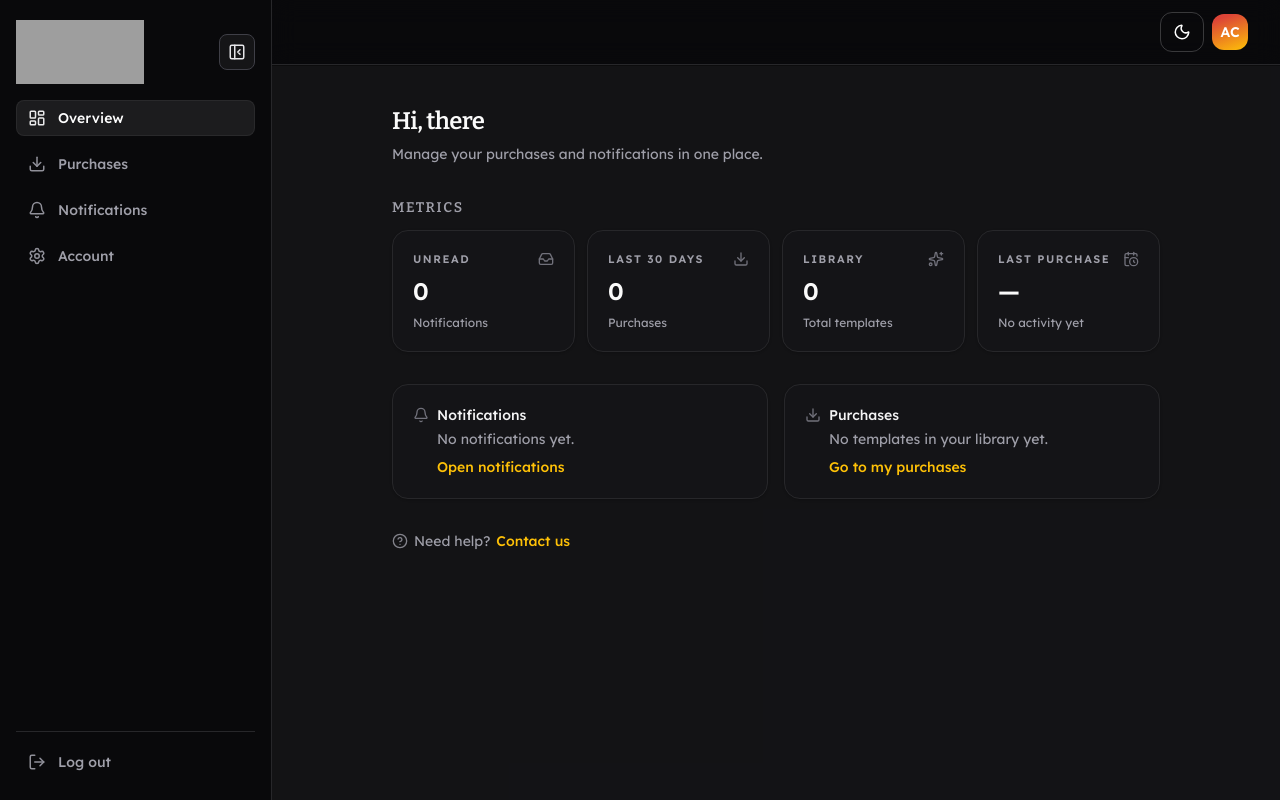
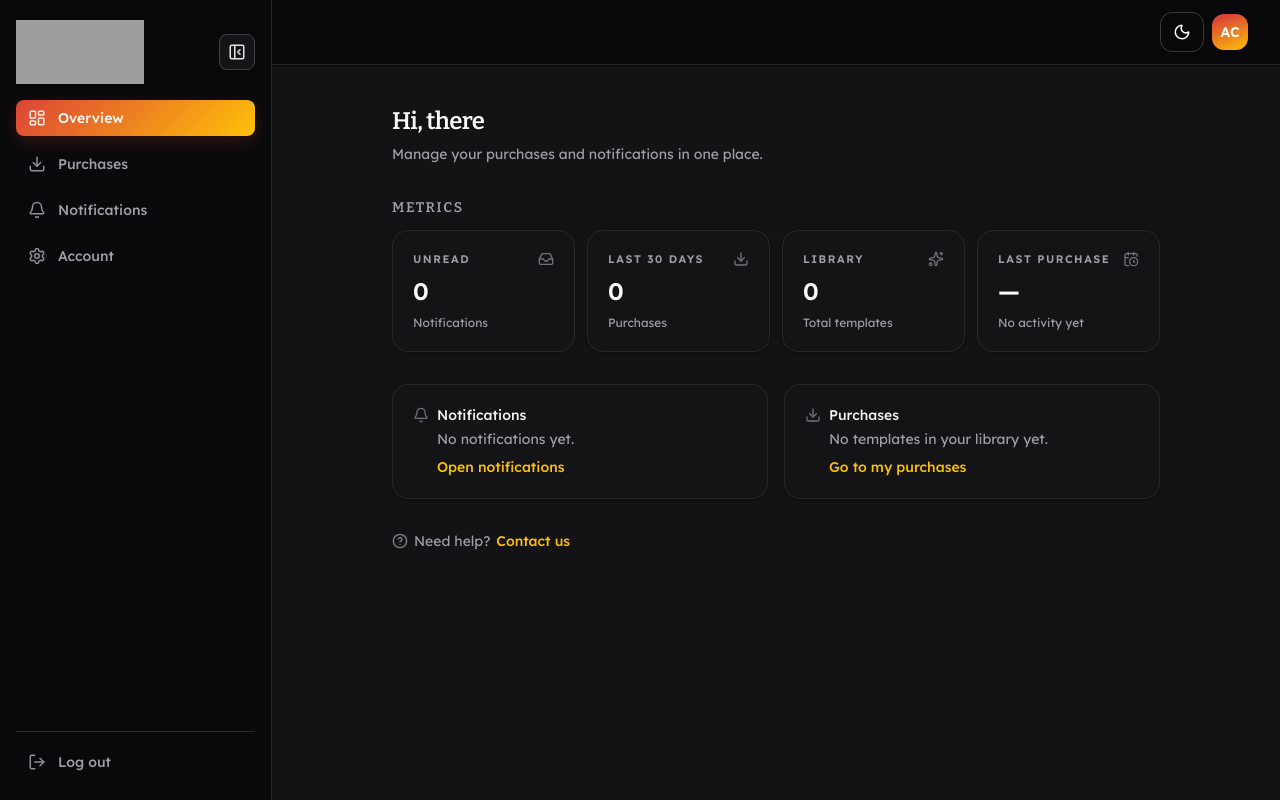
Before and after one commit to ehma90/fourwaymedia-frontend, a Next.js app: page /dashboard in a window 1280 px wide. Built offline with nearby package versions, Linux system fonts and the light colour scheme; no server answers; grey boxes are pictures that could not be loaded.

Commit message:
fix: update styles in DashboardShell for improved visual appeal

```diff
--- a/components/dashboard/DashboardOverview.tsx
+++ b/components/dashboard/DashboardOverview.tsx
@@ -7,13 +7,10 @@ import {
   Download,
   HelpCircle,
   Inbox,
-  Settings,
   Sparkles,
 } from "lucide-react";
 import type { LucideIcon } from "lucide-react";
 import { useMemo } from "react";
-
-import { buttonVariants } from "@/components/ui/button";
 import { useNotifications } from "@/hooks/use-notifications";
 import { usePurchases } from "@/hooks/use-purchases";
 import { useAuth } from "@/lib/auth-context";
@@ -63,9 +60,11 @@ export function DashboardOverview() {
     notifications,
     isLoading: notificationsLoading,
   } = useNotifications();
+
   const name = firstName(user?.displayName ?? "there");
 
   const totalNotificationCount = notifications.length;
+
 
   const downloadsRolling30 = useMemo(
     () => countDownloadsRolling30Days(downloads),
--- a/components/dashboard/DashboardShell.tsx
+++ b/components/dashboard/DashboardShell.tsx
@@ -122,7 +122,7 @@ export function DashboardShell({ children }: DashboardShellProps) {
       "flex items-center rounded-lg text-sm font-medium transition-colors",
       collapsed ? "justify-center px-2 py-2.5" : "gap-3 px-3 py-2",
       active
-        ? "bg-zinc-200/90 text-zinc-900 dark:bg-white/[0.08] dark:text-white dark:shadow-[inset_0_0_0_1px_rgba(255,255,255,0.06)]"
+        ? "bg-[linear-gradient(135deg,#DC4437_0%,#FEC107_100%)] text-white shadow-[0_6px_18px_rgba(220,68,55,0.2)]"
         : "text-zinc-600 hover:bg-zinc-200/60 hover:text-zinc-900 dark:text-zinc-400 dark:hover:bg-white/[0.05] dark:hover:text-zinc-100",
     );
   };
```
